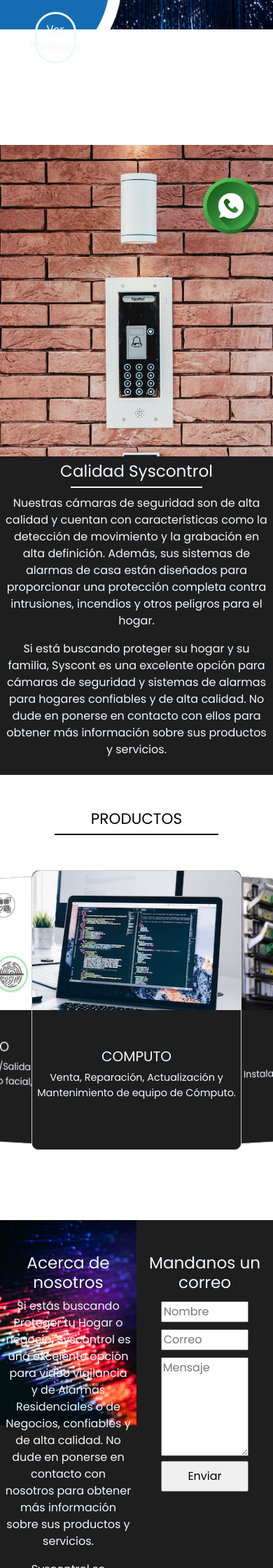
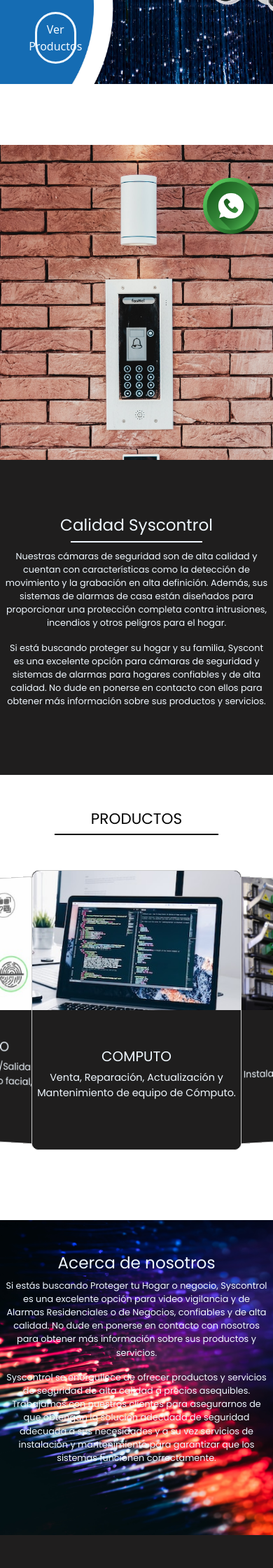
Before and after one commit to HazielDev/Portafolio.git.io, a PHP site: page /syscont/index.html in a window 390 px wide. Shown: the part 480-2720 px from the top of the page at 70% size. Run offline with PHP 8.4, Linux system fonts and the light colour scheme; some web fonts are replaced.

Commit message:
Add files via upload

```diff
--- a/syscont/index.css
+++ b/syscont/index.css
@@ -484,10 +484,39 @@ font-weight: bold;
 
   @media (max-width:768px) {
 
+    #acerca{
+
+      flex-direction: column;
+      height: 900px;
+      background-size: 100% 50%;
+
+    }
+
+    #acerca-texto{
+
+      width:100%;
+      height: 50%;
+      font-size: 0.8em;
+
+
+    }
+
+    #acerca-formulario{
+
+      width:100%;
+      height: 50%;
+
+    }
+
     .product-text{
 
       /* background-color: #db2d16; */
 
+      }
+
+      #banner-img{
+
+        background-size: 160%;
       }
 
       .carousel{
@@ -505,21 +534,32 @@ font-weight: bold;
 
       #cont-text{
 
+        height: 50%;
         width: 100%;
+        font-size: 0.8em;
+        justify-content: center;
 
       }
 
       #cont{
 
+        height: 50%;
         width:100%;
         background-position: center;
+        align-items: center;
+
+      }
+
+      #mini-menu{
+
+        justify-content: center;
 
       }
 
       #mini-menu a{
 
         font-size: 0.8em;
-        width: 25%;
+        width: 30%;
 
       }
 
```
